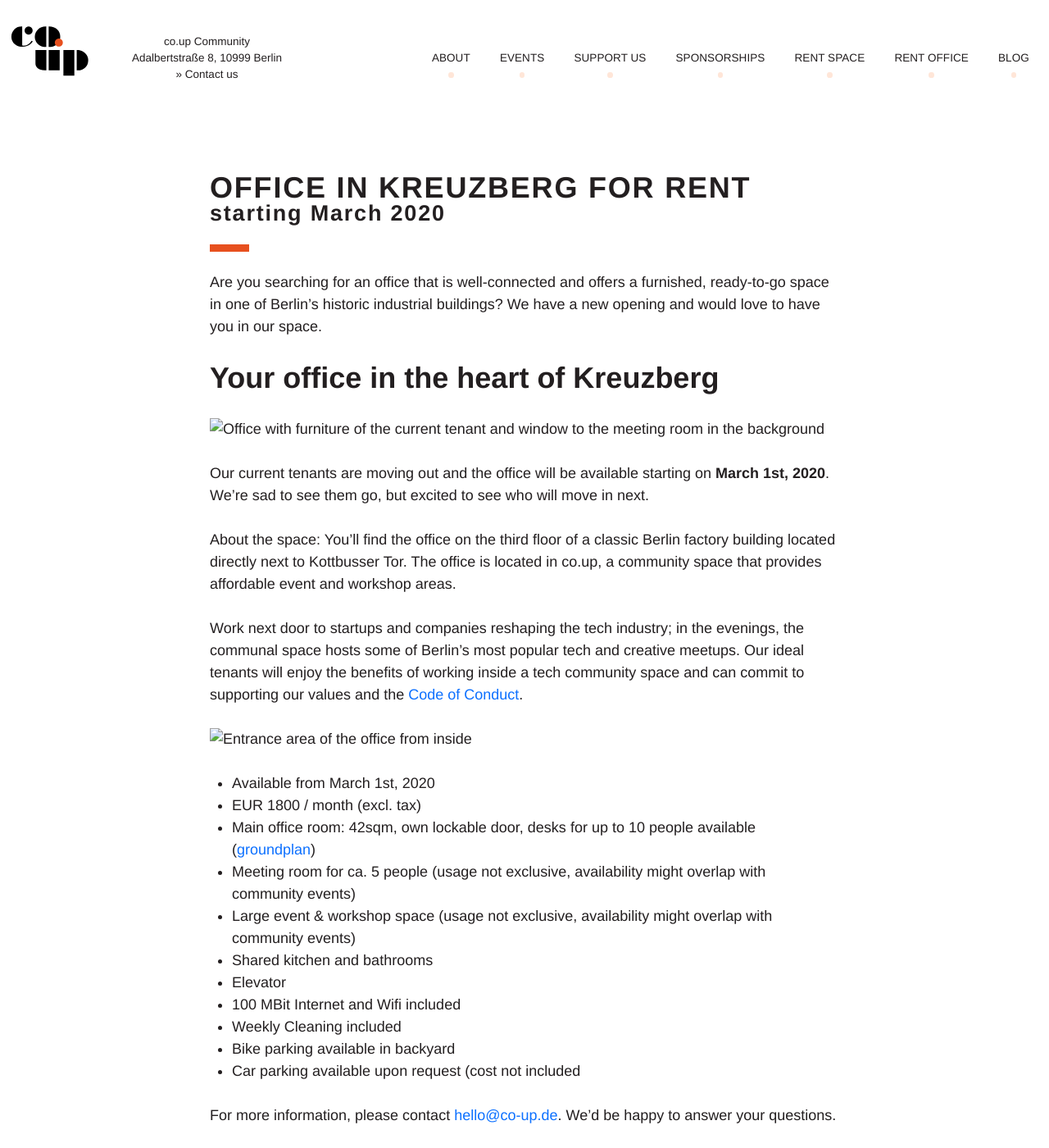
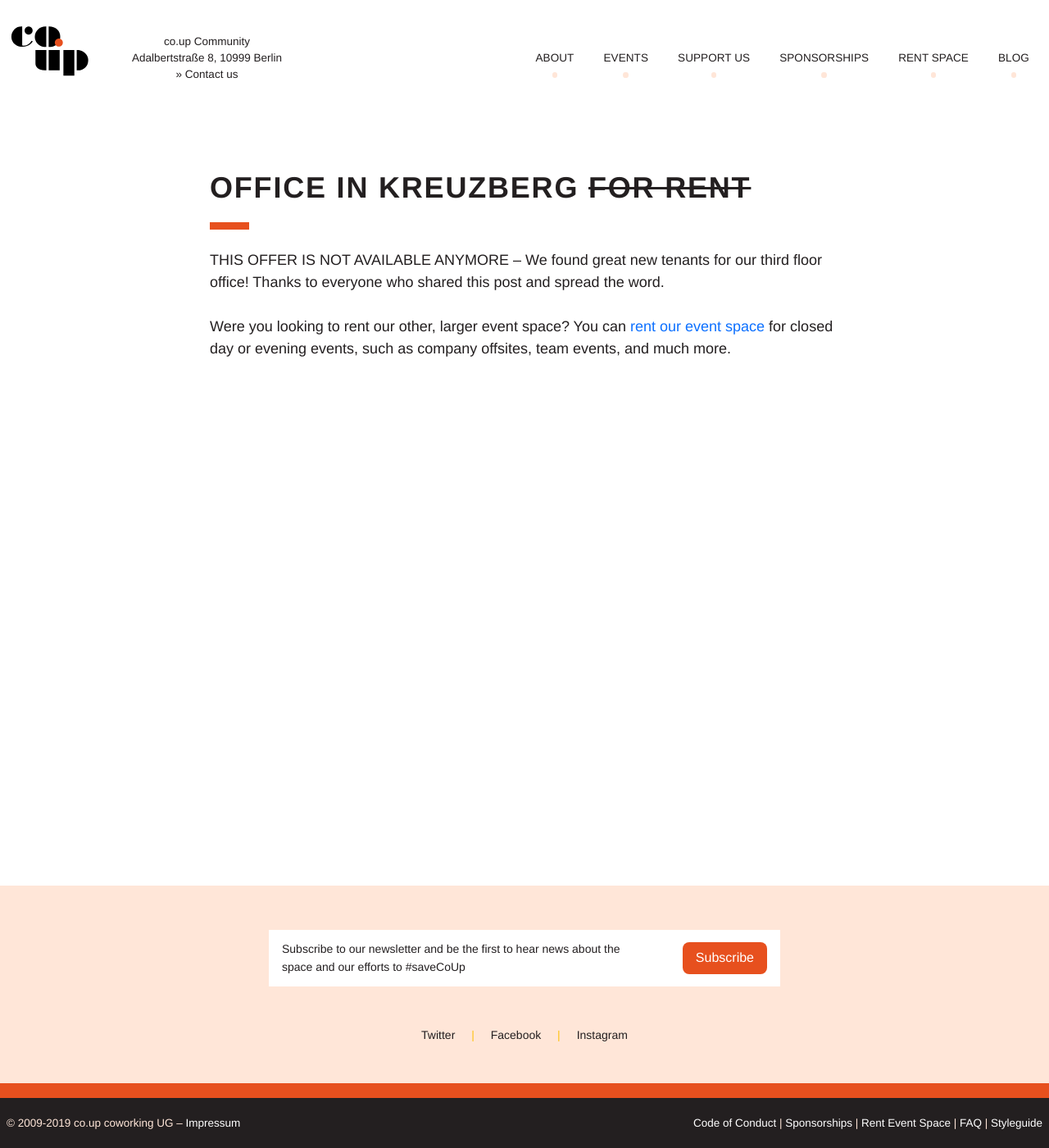
Before and after one commit to co-up/co-up.de, a Jekyll site: the page built from rent-office.md, in a window 1280 px wide and 1400 px high. Shown: the whole window at 82% size. Built offline with Jekyll 4.4.1, drawn with Linux system fonts in a browser that asks for light colours; grey boxes are pictures that could not be loaded.

Commit message:
update rent-office page #58

```diff
--- a/_includes/header.html
+++ b/_includes/header.html
@@ -12,7 +12,6 @@
       <a href="/support-us" title="Support Us">Support Us</a>
       <a href="/sponsorships" title="Sponsorships">Sponsorships</a>
       <a href="/rent-space" title="Rent Space">Rent Space</a>
-      <a href="/rent-office" title="Rent Office">Rent Office</a>
       <a href="/blog" title="Blog">Blog</a>
     </nav>
 
--- a/rent-office.md
+++ b/rent-office.md
@@ -2,53 +2,17 @@
 layout: default
 title: Rent Fully Serviced Office in Berlin Kreuzberg
 image: /photos/office-3rd-floor-main.jpg
-description: Are you searching for an office that is well-connected, is in the heart of Berlins indepent tech community and offers a furnished, ready-to-go space in one of Berlin’s historic industrial buildings? We have a new opening and would love to have you in our space.
+description: Are you searching for an office that is well-connected, is in the heart of Berlins independent tech community and offers a furnished, ready-to-go space in one of Berlin’s historic industrial buildings? We have a new opening and would love to have you in our space.
 ---
 
 <h1>
-  Office in Kreuzberg for rent
-  <span>starting March 2020</span>
+  Office in Kreuzberg <strike>for rent</strike>
 </h1>
 
 <p>
-  Are you searching for an office that is well-connected and offers a furnished, ready-to-go space in one of Berlin’s historic industrial buildings? We have a new opening and would love to have you in our space.
-</p>
-
-<h2>Your office in the heart of Kreuzberg</h2>
-
-![Office with furniture of the current tenant and window to the meeting room in the background](photos/office-3rd-floor-main.jpg)
-
-<p>
-  Our current tenants are moving out and the office will be available starting on <strong>March 1st, 2020</strong>. We’re sad to see them go, but excited to see who will move in next.
+  <span class="ttu">This offer is not available anymore</span> – We found great new tenants for our third floor office! Thanks to everyone who shared this post and spread the word.
 </p>
 
 <p>
-  About the space: You’ll find the office on the third floor of a classic Berlin factory building located directly next to Kottbusser Tor. The office is located in co.up, a community space that provides affordable event and workshop areas.
+  Were you looking to rent our other, larger event space? You can <a href="/rent-space"> rent our event space</a> for closed day or evening events, such as company offsites, team events, and much more.
 </p>
-
-<p>
-  Work next door to startups and companies reshaping the tech industry; in the evenings, the communal space hosts some of Berlin’s most popular tech and creative meetups. Our ideal tenants will enjoy the benefits of working inside a tech community space and can commit to supporting our values and the <a href="code-of-conduct/">Code of Conduct</a>.
-</p>
-
-![Entrance area of the office from inside](photos/office-3rd-floor-entrance.jpg)
-
-* Available from March 1st, 2020
-* EUR 1800 / month (excl. tax)
-* Main office room: 42sqm, own lockable door, desks for up to 10 people available ([groundplan](/photos/3rd-floor-groundplan.jpg))
-* Meeting room for ca. 5 people (usage not exclusive, availability might overlap with community events)
-* Large event & workshop space (usage not exclusive, availability might overlap with community events)
-* Shared kitchen and bathrooms
-* Elevator
-* 100 MBit Internet and Wifi included
-* Weekly Cleaning included
-* Bike parking available in backyard
-* Car parking available upon request (cost not included
-
-
-<p>
-  For more information, please contact <a href="mailto:hello@co-up.de">hello@co-up.de</a>. We’d be happy to answer your questions.
-</p>
-
-<div class="iframe-container">
-  <iframe frameborder="0" scrolling="no" marginheight="0" marginwidth="0" src="https://maps.google.com/maps?q=Adalbertstra%C3%9Fe+8,+Berlin,+Germany&amp;hl=en&amp;ie=UTF8&amp;sll=37.0625,-95.677068&amp;sspn=40.001301,56.513672&amp;t=m&amp;hnear=Adalbertstra%C3%9Fe+8,+10999+Berlin,+Germany&amp;hq=&amp;ll=52.502743,13.418984&amp;spn=0.009143,0.018239&amp;z=15&amp;iwloc=A&amp;output=embed"></iframe><br /><small><a href="https://maps.google.com/maps?q=Adalbertstra%C3%9Fe+8,+Berlin,+Germany&amp;hl=en&amp;ie=UTF8&amp;sll=37.0625,-95.677068&amp;sspn=40.001301,56.513672&amp;t=m&amp;hnear=Adalbertstra%C3%9Fe+8,+10999+Berlin,+Germany&amp;hq=&amp;ll=52.502743,13.418984&amp;spn=0.009143,0.018239&amp;z=15&amp;iwloc=A&amp;source=embed">View larger map</a></small>
-</div>
--- a/support-us.html
+++ b/support-us.html
@@ -69,7 +69,7 @@
 
   <h3>Rent the space or become a tenant</h3>
 
-  <p>You can <a href="/rent-space"> rent the space for closed events</a>, or become a permanent tenant and <a href="/rent-office">rent our office in Kreuzberg</a> (from March 2020).</p>
+  <p>You can <a href="/rent-space"> rent the space for closed events</a>, such as company offsites, team events, and much more.</p>
 </section>
 
 <section class="support-section">
```
